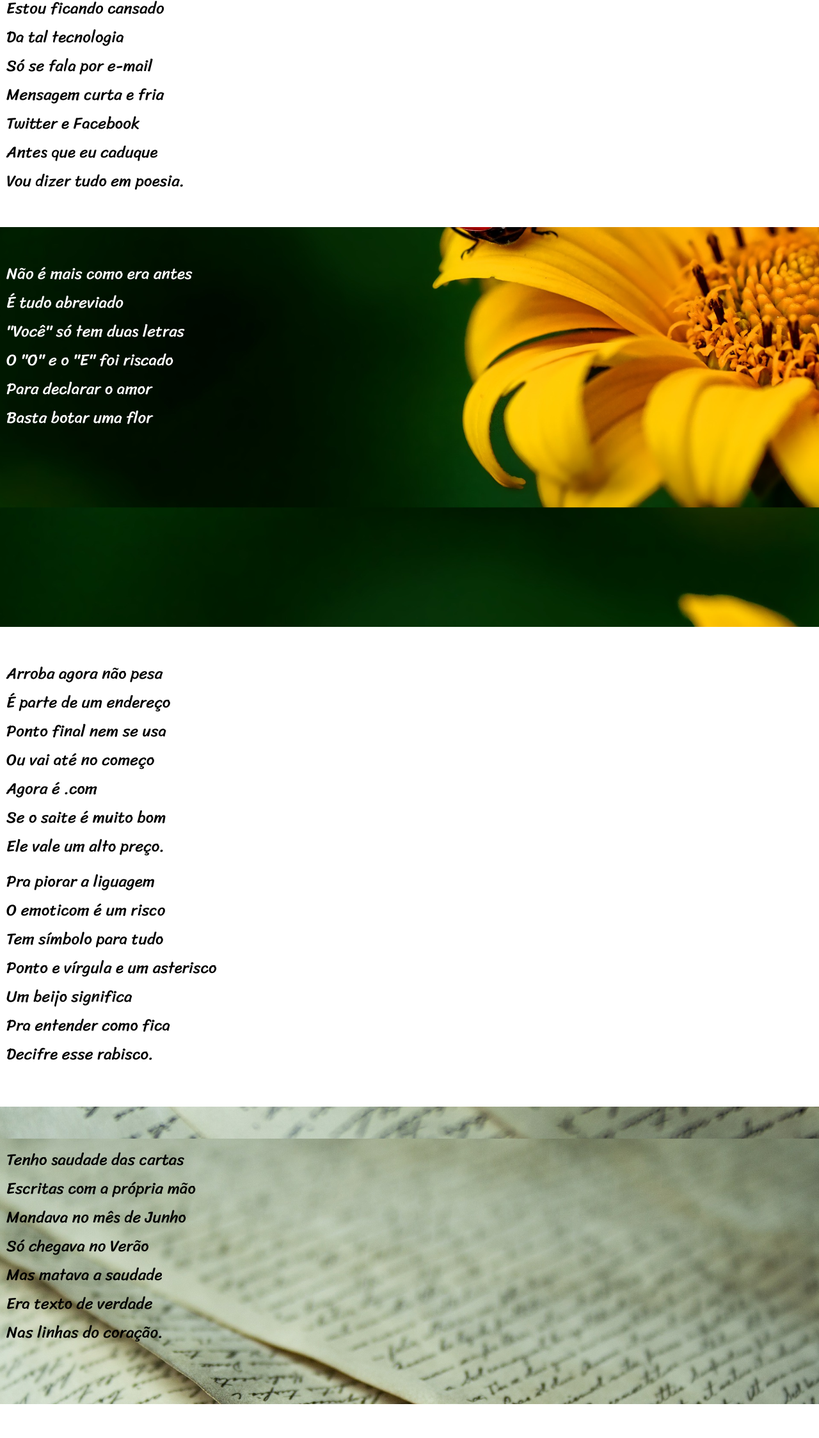
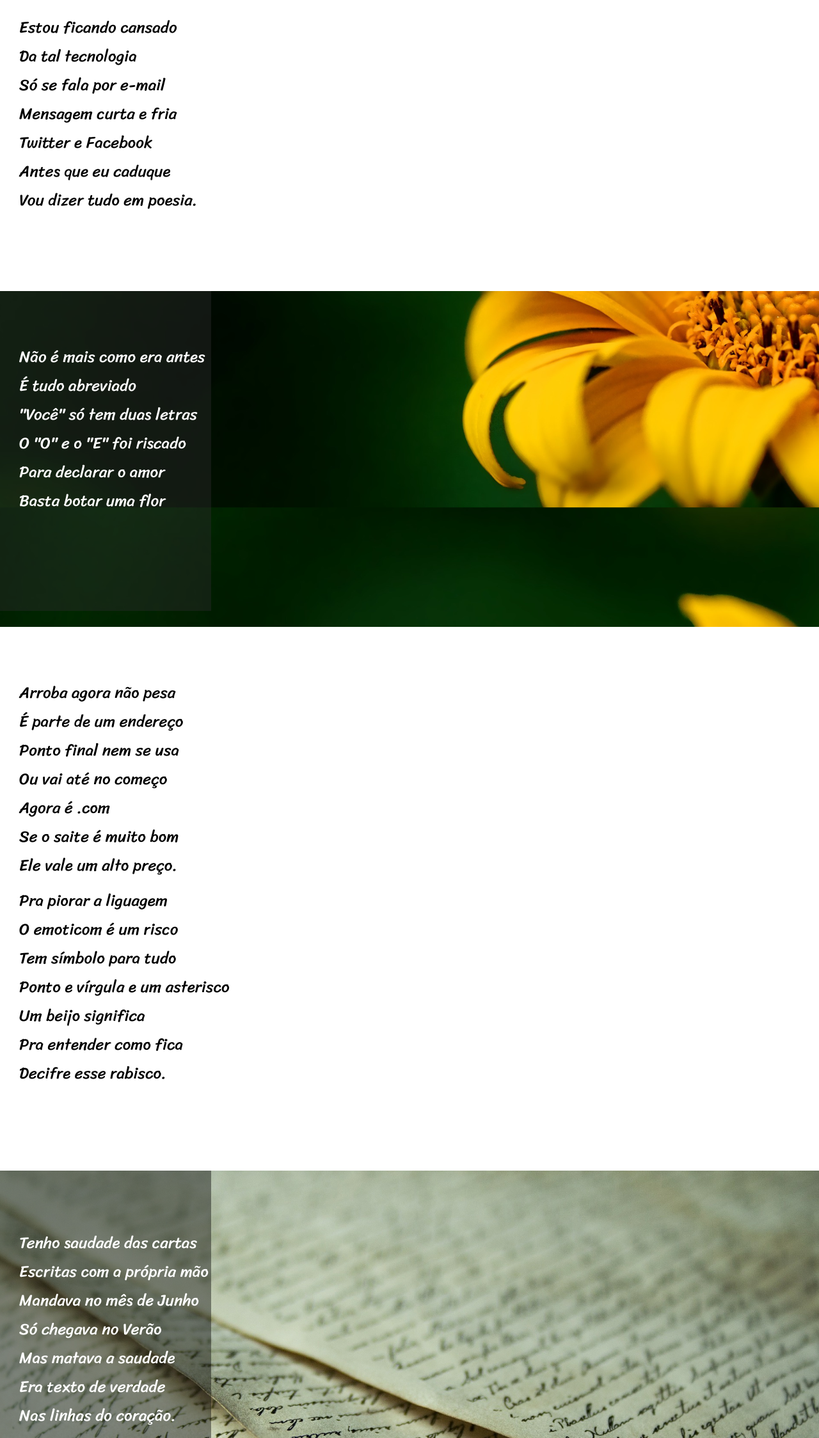
Before and after one commit to Anik-taju/htmlcss, a plain HTML site: page sites e logins/segundo-site/index.html in a window 1280 px wide. Shown: the part 233-2481 px from the top of the page at 64% size. Drawn offline with Linux system fonts and the light colour scheme.

Commit message:
fatality

```diff
--- a/sites e logins/segundo-site/style.css
+++ b/sites e logins/segundo-site/style.css
@@ -36,8 +36,9 @@ main{
 }
 .corpo{
     background-color: white;
-}
-.corpo > p{
+    padding-top: 10vh;
+    padding-bottom: 15vh;
+    padding-left: 30px;
 }
 div > p{
     min-height: 10px;
@@ -53,49 +54,28 @@ div > p{
     background-attachment: fixed;
     background-repeat: no-repeat;
     background-size: cover;
-    background-position: bottom right;
+    background-position: right center;
     height: 130vh;
 }
-#c01{
-    padding-top: 50px;
-    padding-bottom: 50px;
-    padding-left: 10px;
-}
 #c02{
-    background-color: transparent;
+    background-color: rgba(41, 41, 41, 0.445);
+    width: 300px;
+    height: 300px;
     color: white;
-    padding-top: 50px;
-    padding-bottom: 50px;
-    padding-left: 10px;
-    margin-bottom: 90px;
-}
-#c03{
-    padding-top: 50px;
-    padding-bottom: 50px;
-    padding-left: 10px;
 }
 #img2{
     background-image: url('img/background002.jpg');
     background-attachment: fixed;
     background-repeat: no-repeat;
     background-size: cover;
-    background-position: bottom right;
-    height: 190vh;
+    background-position: right center;
+    height: 210vh;
 }
 #c04{
-    background-color: transparent;
+    background-color: rgba(0, 0, 0, 0.425);
     width: 300px;
-    margin-top: 20px;
-    margin-bottom: 20px;
-    padding-top: 30px;
-    padding-bottom: 30px;
-    padding-left: 10px;
-    margin-bottom: 50px;
-}
-#c05{
-    padding-top: 50px;
-    padding-bottom: 50px;
-    padding-left: 10px;
+    color: white;
+
 }
 footer{
     text-align: center;
```
Also changed, not shown: sites e logins/segundo-site/index.html (+24 -9 lines).
